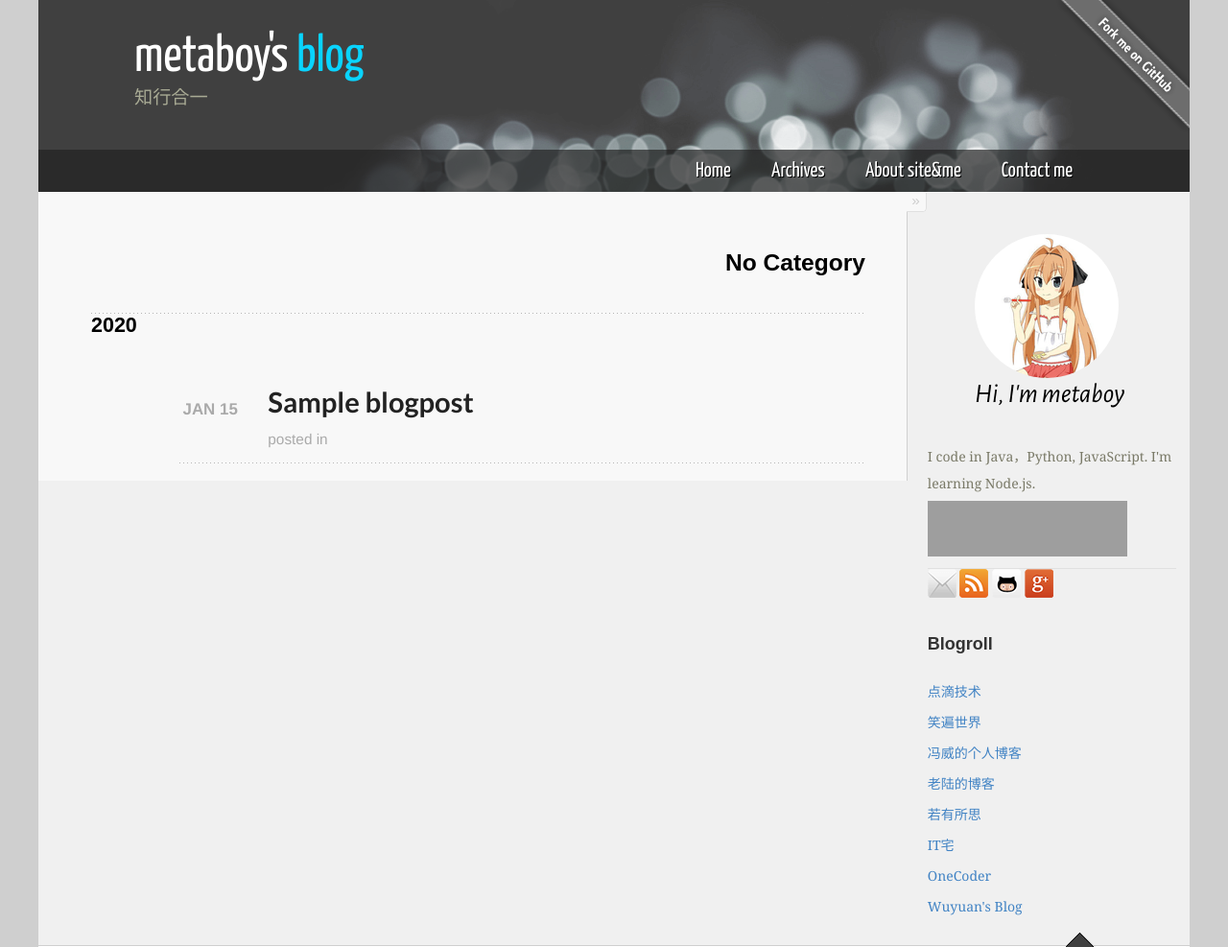
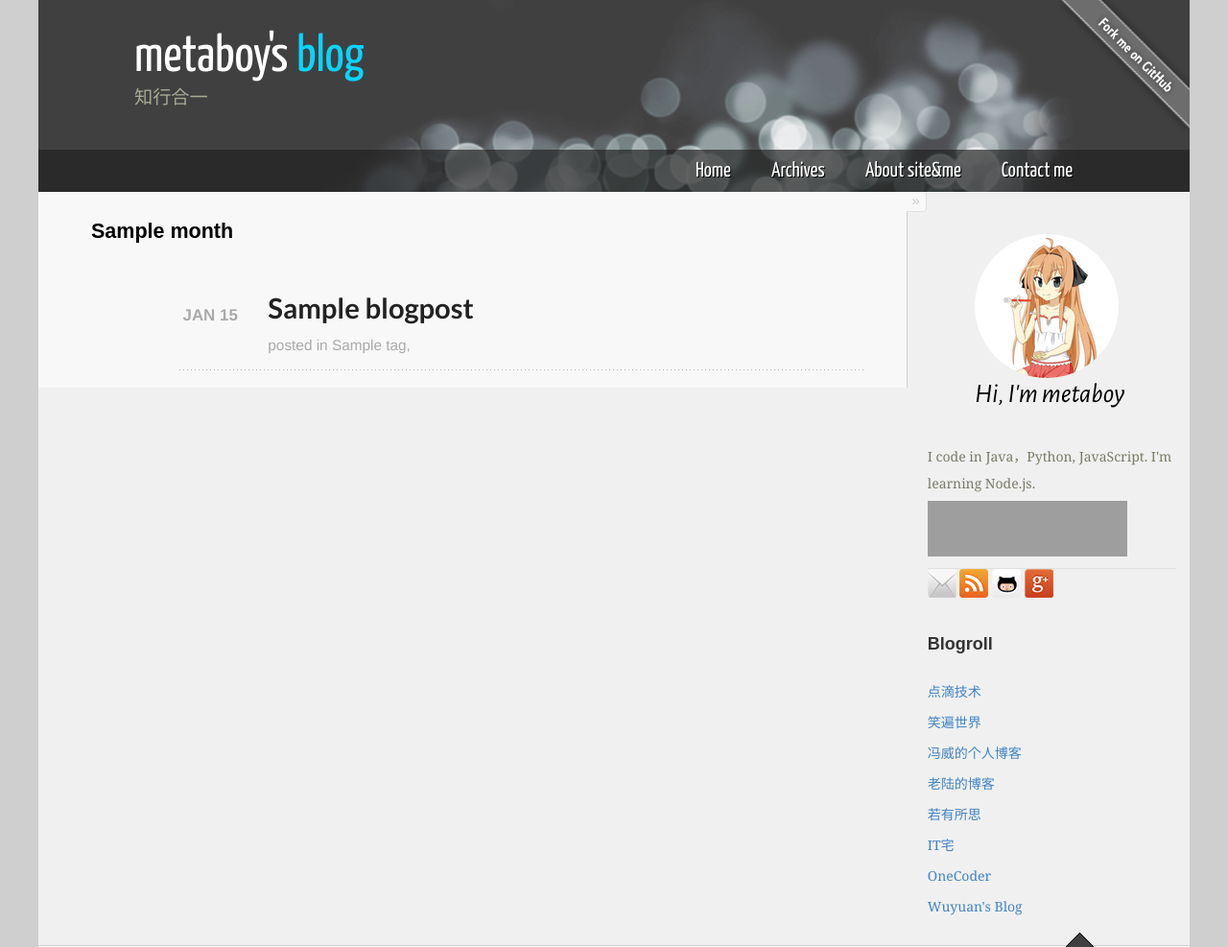
Before and after one commit to wangyuxiong/My_Blog, a Django app: template css3two_blog/templates/css3two_blog/archive.html in a window 1280 px wide. Shown: the top 987 px of the page at 96% size. Run offline with Django 3.2, Linux system fonts and the light colour scheme; the template is opened without the code that fills it: most values are stand-ins (such as "Sample title", 1, 10 or a date in 2020); grey boxes are pictures that could not be loaded.

Commit message:
archive 去掉按分类，按时间排序

```diff
--- a/css3two_blog/templates/css3two_blog/archive.html
+++ b/css3two_blog/templates/css3two_blog/archive.html
@@ -10,26 +10,69 @@
   <script type="text/javascript">
     //alert("{{ blogpost.display_html|truncatewords:'50' }}");
   </script>
-  {% for category, posts_by_year in data %}
+{#  {% for year, posts_by_year in data %}#}
+{#    <article role="article">#}
+{#      <header id="category">#}
+{#        <h2 class="entry-title">#}
+{#          {% if category == "programming" %}#}
+{#            Programming-test#}
+{#          {% elif category == "work" %}#}
+{#            Working#}
+{#          {% elif category == "life" %}#}
+{#            Life#}
+{#          {% elif category == "read" %}#}
+{#            Read#}
+{#          {% else %}#}
+{#            No Category#}
+{#          {% endif %}#}
+{#        </h2>#}
+{#      </header>#}
+{#      <div id="blog-archives">#}
+{#        {% for year, blogposts in posts_by_year %}#}
+{#          <h3>{{year}}</h3>#}
+{#          {% for blogpost in blogposts %}#}
+{#            <article>#}
+{#              <h1>#}
+{#                <a href="{{ blogpost.get_absolute_url }}">{{ blogpost.title }}</a>#}
+{#              </h1>#}
+{#              <time datetime="{{ blogpost.pub_date }}">#}
+{#                <span class="month">{{ blogpost.pub_date|date:"M"|upper }}</span>#}
+{#                <span class="day">{{ blogpost.pub_date.day }}</span>#}
+{#              </time>#}
+{#              <footer>#}
+{#                <span class="tags">#}
+{#                  posted in#}
+{#                  {% for tag in blogpost.tags.all %}#}
+{#                    {{ tag.name }},#}
+{#                  {% endfor %}#}
+{#                </span>#}
+{#              </footer>#}
+{#            </article>#}
+{#          {% endfor %}#}
+{#        {% endfor %}#}
+{#      </div>#}
+{#    </article>#}
+{#  {% endfor %}#}
+
     <article role="article">
-      <header id="category">
-        <h2 class="entry-title">
-          {% if category == "programming" %}
-            Programming
-          {% elif category == "work" %}
-            Working
-          {% elif category == "life" %}
-            Life
-          {% elif category == "read" %}
-            Read
-          {% else %}
-            No Category
-          {% endif %}
-        </h2>
-      </header>
+{#      <header id="category">#}
+{#        <h2 class="entry-title">#}
+{#          {% if category == "programming" %}#}
+{#            Programming-test#}
+{#          {% elif category == "work" %}#}
+{#            Working#}
+{#          {% elif category == "life" %}#}
+{#            Life#}
+{#          {% elif category == "read" %}#}
+{#            Read#}
+{#          {% else %}#}
+{#            No Category#}
+{#          {% endif %}#}
+{#        </h2>#}
+{#      </header>#}
       <div id="blog-archives">
-        {% for year, blogposts in posts_by_year %}
-          <h3>{{year}}</h3>
+        {% for month, blogposts in posts_by_month %}
+          <h3>{{month}}</h3>
           {% for blogpost in blogposts %}
             <article>
               <h1>
@@ -52,6 +95,6 @@
         {% endfor %}
       </div>
     </article>
-  {% endfor %}
+
 </div>
 {% endblock content %}
```
Also changed, not shown: css3two_blog/views.py (+10 -0 lines).
